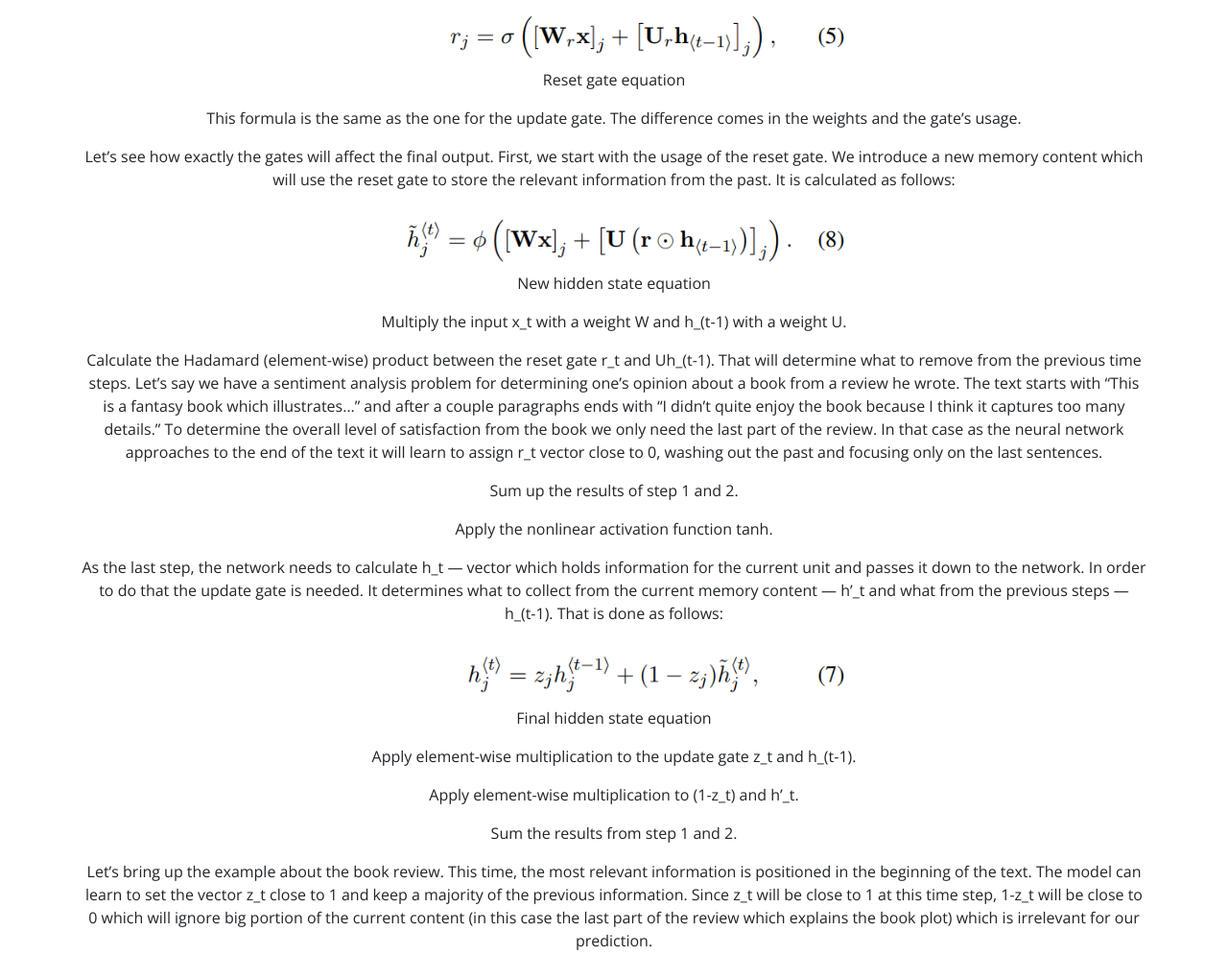
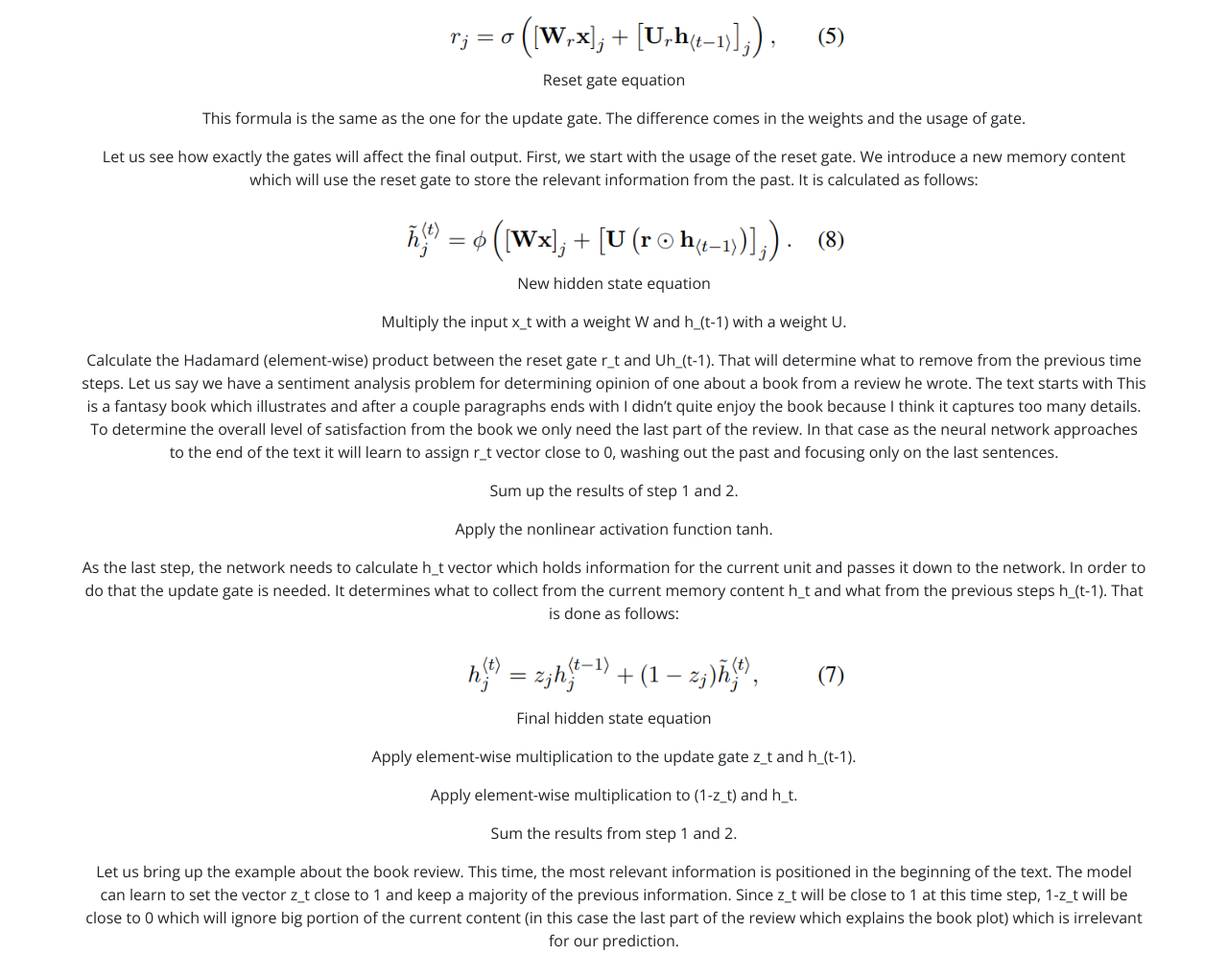
Before and after one commit to terdalkars/DL_GRU_F23, a plain HTML site: page index.html in a window 1280 px wide. Shown: the part 7048-8043 px from the top of the page at 96% size. Drawn offline with nearby package versions, Linux system fonts and the light colour scheme.

Commit message:
architecture edited

```diff
--- a/index.html
+++ b/index.html
@@ -183,24 +183,24 @@
             <p>Essentially, this gate is used from the model to decide how much of the past information to forget. To calculate it, we use:</p>
             <img src="gru_equation_5.png" alt="Reset gate eq" width="500">
             <p>Reset gate equation</p>
-            <p>This formula is the same as the one for the update gate. The difference comes in the weights and the gate’s usage.</p>
+            <p>This formula is the same as the one for the update gate. The difference comes in the weights and the usage of gate.</p>
 
-            <p>Let’s see how exactly the gates will affect the final output. First, we start with the usage of the reset gate. We introduce a new memory content which will use the reset gate to store the relevant information from the past. It is calculated as follows:</p>
+            <p>Let us see how exactly the gates will affect the final output. First, we start with the usage of the reset gate. We introduce a new memory content which will use the reset gate to store the relevant information from the past. It is calculated as follows:</p>
             <img src="gru_equation_8.png" alt="New hidden state eq" width="500">
             <p>New hidden state equation</p>
             <p>Multiply the input x_t with a weight W and h_(t-1) with a weight U.</p>
-            <p>Calculate the Hadamard (element-wise) product between the reset gate r_t and Uh_(t-1). That will determine what to remove from the previous time steps. Let’s say we have a sentiment analysis problem for determining one’s opinion about a book from a review he wrote. The text starts with “This is a fantasy book which illustrates…” and after a couple paragraphs ends with “I didn’t quite enjoy the book because I think it captures too many details.” To determine the overall level of satisfaction from the book we only need the last part of the review. In that case as the neural network approaches to the end of the text it will learn to assign r_t vector close to 0, washing out the past and focusing only on the last sentences.</p>
+            <p>Calculate the Hadamard (element-wise) product between the reset gate r_t and Uh_(t-1). That will determine what to remove from the previous time steps. Let us say we have a sentiment analysis problem for determining opinion of one about a book from a review he wrote. The text starts with This is a fantasy book which illustrates and after a couple paragraphs ends with I didn’t quite enjoy the book because I think it captures too many details. To determine the overall level of satisfaction from the book we only need the last part of the review. In that case as the neural network approaches to the end of the text it will learn to assign r_t vector close to 0, washing out the past and focusing only on the last sentences.</p>
             <p>Sum up the results of step 1 and 2.</p>
             <p>Apply the nonlinear activation function tanh.</p>
 
-            <p>As the last step, the network needs to calculate h_t — vector which holds information for the current unit and passes it down to the network. In order to do that the update gate is needed. It determines what to collect from the current memory content — h’_t and what from the previous steps — h_(t-1). That is done as follows:</p>
+            <p>As the last step, the network needs to calculate h_t vector which holds information for the current unit and passes it down to the network. In order to do that the update gate is needed. It determines what to collect from the current memory content h_t and what from the previous steps h_(t-1). That is done as follows:</p>
             <img src="gru_equation_7.png" alt="Final hidden state eq" width="500">
             <p>Final hidden state equation</p>
             <p>Apply element-wise multiplication to the update gate z_t and h_(t-1).</p>
-            <p>Apply element-wise multiplication to (1-z_t) and h’_t.</p>
+            <p>Apply element-wise multiplication to (1-z_t) and h_t.</p>
             <p>Sum the results from step 1 and 2.</p>
             <p>
-                Let’s bring up the example about the book review. This time, the most relevant information is positioned in the beginning of the text. The model can learn to set the vector z_t close to 1 and keep a majority of the previous information. Since z_t will be close to 1 at this time step, 1-z_t will be close to 0 which will ignore big portion of the current content (in this case the last part of the review which explains the book plot) which is irrelevant for our prediction.
+                Let us bring up the example about the book review. This time, the most relevant information is positioned in the beginning of the text. The model can learn to set the vector z_t close to 1 and keep a majority of the previous information. Since z_t will be close to 1 at this time step, 1-z_t will be close to 0 which will ignore big portion of the current content (in this case the last part of the review which explains the book plot) which is irrelevant for our prediction.
             </p>
             <p>Now, you can see how GRUs are able to store and filter the information using their update and reset gates. That eliminates the vanishing gradient problem since the model is not washing out the new input every single time but keeps the relevant information and passes it down to the next time steps of the network. If carefully trained, they can perform extremely well even in complex scenarios.</p>
         </div>
```
